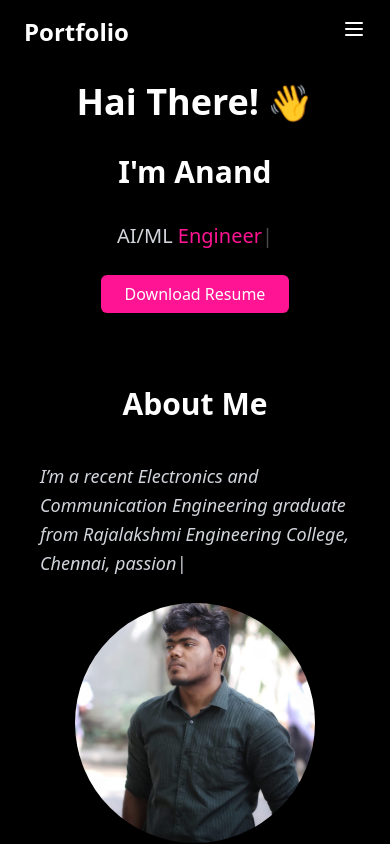
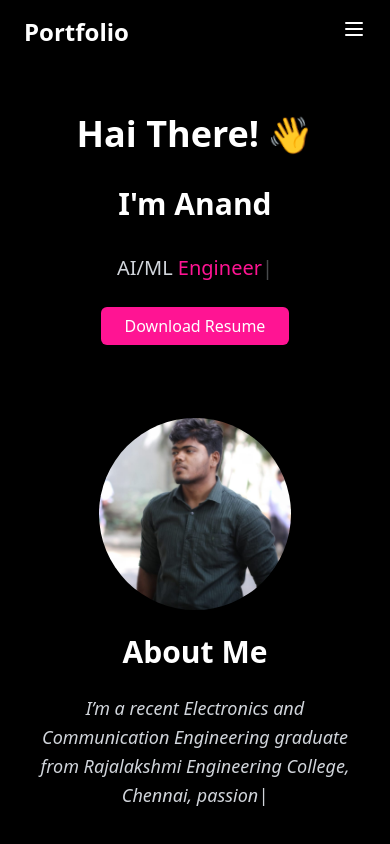
Before and after one commit to Ananddd06/portfolio_anandj_website, a React (Vite) app: page / in a window 390 px wide. Shown: the top 844 px of the page. Built offline with nearby package versions, Linux system fonts and the light colour scheme.

Commit message:
Update Hero and About sections with new layout and responsive design for smaller devices again

```diff
--- a/src/components/About.tsx
+++ b/src/components/About.tsx
@@ -28,12 +28,6 @@ const About = () => {
       showCursor: true,
       cursorChar: '|',
       html: true,
-      onComplete: () => {
-        const cursorElement = document.querySelector('.typed-cursor');
-        if (cursorElement) {
-          cursorElement.classList.add('cursor-blink');
-        }
-      },
     });
 
     return () => {
@@ -42,40 +36,37 @@ const About = () => {
   }, []);
 
   return (
-    <section className="mt-20 flex items-center justify-center w-full max-w-6xl mx-auto px-4 flex-col md:flex-row">
-      {/* About Me Text */}
-      <motion.div
-        initial={{ opacity: 0, x: -100 }}
-        animate={{ opacity: 1, x: 0 }}
-        transition={{ duration: 1 }}
-        className="flex flex-col space-y-4 w-full md:w-1/2"
-      >
-        <h3 className="text-3xl md:text-4xl font-bold text-white text-center mb-6">
-          About Me
-        </h3>
-
-        <motion.p
-          initial={{ opacity: 0 }}
-          animate={{ opacity: 1 }}
-          transition={{ duration: 1 }}
-          className="text-lg md:text-xl leading-relaxed text-gray-300 italic"
-        >
-          <span ref={typedRefAboutMe}></span>
-        </motion.p>
-      </motion.div>
-
+    <section className="mt-20 flex flex-col md:flex-row items-center justify-between w-full max-w-6xl mx-auto px-4">
       {/* Image Section */}
       <motion.div
-        initial={{ opacity: 0, x: 100 }}
-        animate={{ opacity: 1, x: 0 }}
+        initial={{ opacity: 0, y: -20 }}
+        animate={{ opacity: 1, y: 0 }}
         transition={{ duration: 1 }}
-        className="w-full md:w-1/2 flex justify-center mt-6 md:mt-0" // Add `mt-6` for spacing on small screens
+        className="w-full flex justify-center md:w-1/2 md:order-2 mb-6 md:mb-0"
       >
         <img
           src="/profile.jpg" // Image from public folder
           alt="Anand"
-          className="rounded-full w-60 h-60 object-cover"
+          className="rounded-full w-48 h-48 md:w-60 md:h-60 object-cover shadow-lg"
         />
+      </motion.div>
+
+      {/* About Me Text */}
+      <motion.div
+        initial={{ opacity: 0, x: -50 }}
+        animate={{ opacity: 1, x: 0 }}
+        transition={{ duration: 1 }}
+        className="flex flex-col w-full md:w-1/2 text-center md:text-left"
+      >
+        <h3 className="text-3xl md:text-4xl font-bold text-white mb-6">
+          About Me
+        </h3>
+
+        <div className="relative">
+          <p className="text-lg md:text-xl leading-relaxed text-gray-300 italic">
+            <span ref={typedRefAboutMe}></span>
+          </p>
+        </div>
       </motion.div>
     </section>
   );
```
